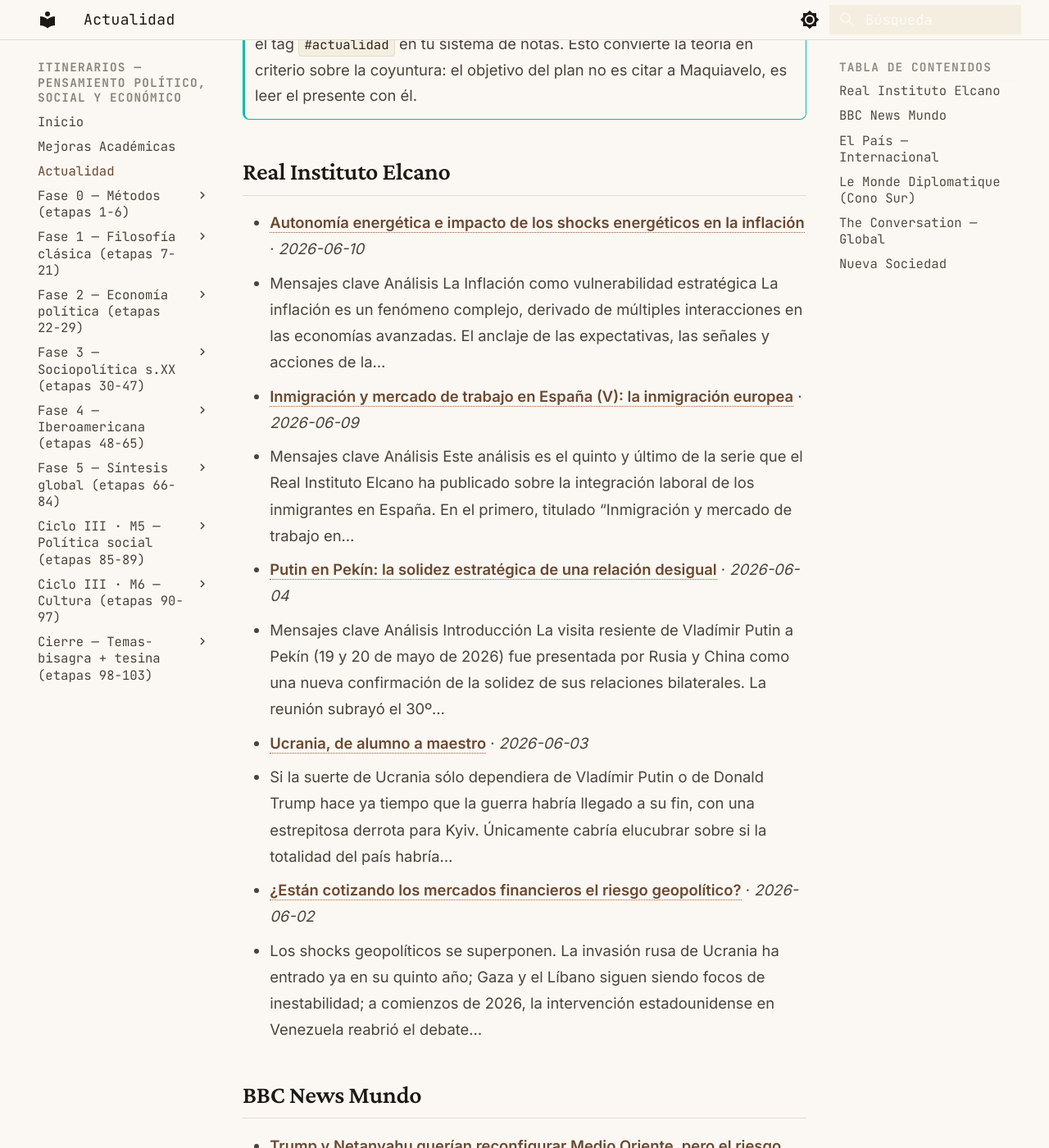
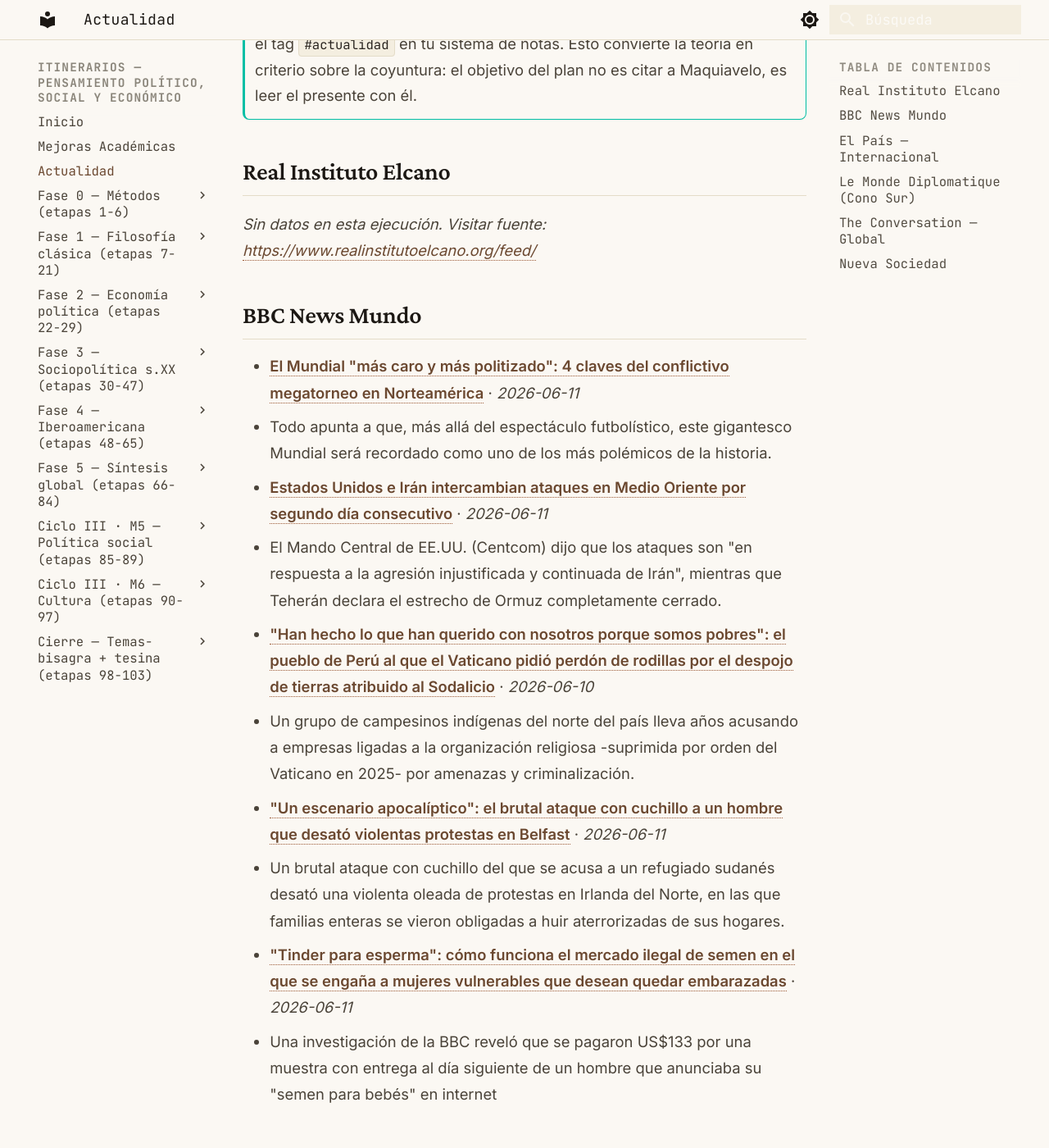
Before and after one commit to MrSpagVi/Curso, an MkDocs documentation site: the page built from docs/actualidad.md, in a window 1280 px wide and 1400 px high, scrolled down 468 px. Shown: the whole window at 82% size. Built offline with MkDocs 1.6.1 and Material for MkDocs 9.7.7, drawn with Linux system fonts in a browser that asks for light colours; some of the changed text lies outside the part shown.

Commit message:
auto: actualidad 2026-06-11

```diff
--- a/docs/actualidad.md
+++ b/docs/actualidad.md
@@ -6,45 +6,36 @@ title: Actualidad
 
 Últimos titulares de fuentes que dictan agenda en ciencia política y geopolítica. Actualizado automáticamente cada día (vía GitHub Actions).
 
-_Última actualización: 2026-06-10 09:42 UTC_
+_Última actualización: 2026-06-11 10:09 UTC_
 
 !!! tip "Ritual mensual — #actualidad"
     El último sábado de cada mes: agarrá **un** titular de los de abajo y escribí **300 palabras** aplicándole **2 autores** del último mes que leíste. ¿Qué diría cada uno? ¿En qué chocan? No resumas la noticia — usala como caso para pensar con las herramientas que venís construyendo. Guardá el texto con el tag `#actualidad` en tu sistema de notas. Esto convierte la teoría en criterio sobre la coyuntura: el objetivo del plan no es citar a Maquiavelo, es leer el presente con él.
 
 ## Real Instituto Elcano
 
-- **[Autonomía energética e impacto de los shocks energéticos en la inflación](https://www.realinstitutoelcano.org/analisis/autonomia-energetica-e-impacto-de-los-shocks-energeticos-en-la-inflacion/)** · *2026-06-10*
-  - Mensajes clave Análisis La Inflación como vulnerabilidad estratégica La inflación es un fenómeno complejo, derivado de múltiples interacciones en las economías avanzadas. El anclaje de las expectativas, las señales y acciones de la…
-- **[Inmigración y mercado de trabajo en España (V): la inmigración europea](https://www.realinstitutoelcano.org/analisis/inmigracion-y-mercado-de-trabajo-en-espana-v-la-inmigracion-europea/)** · *2026-06-09*
-  - Mensajes clave Análisis Este análisis es el quinto y último de la serie que el Real Instituto Elcano ha publicado sobre la integración laboral de los inmigrantes en España. En el primero, titulado “Inmigración y mercado de trabajo en…
-- **[Putin en Pekín: la solidez estratégica de una relación desigual](https://www.realinstitutoelcano.org/analisis/putin-en-pekin-la-solidez-estrategica-de-una-relacion-desigual/)** · *2026-06-04*
-  - Mensajes clave Análisis Introducción La visita resiente de Vladímir Putin a Pekín (19 y 20 de mayo de 2026) fue presentada por Rusia y China como una nueva confirmación de la solidez de sus relaciones bilaterales. La reunión subrayó el 30º…
-- **[Ucrania, de alumno a maestro](https://www.realinstitutoelcano.org/comentarios/ucrania-de-alumno-a-maestro/)** · *2026-06-03*
-  - Si la suerte de Ucrania sólo dependiera de Vladímir Putin o de Donald Trump hace ya tiempo que la guerra habría llegado a su fin, con una estrepitosa derrota para Kyiv. Únicamente cabría elucubrar sobre si la totalidad del país habría…
-- **[¿Están cotizando los mercados financieros el riesgo geopolítico?](https://www.realinstitutoelcano.org/comentarios/estan-cotizando-los-mercados-financieros-el-riesgo-geopolitico/)** · *2026-06-02*
-  - Los shocks geopolíticos se superponen. La invasión rusa de Ucrania ha entrado ya en su quinto año; Gaza y el Líbano siguen siendo focos de inestabilidad; a comienzos de 2026, la intervención estadounidense en Venezuela reabrió el debate…
+_Sin datos en esta ejecución. Visitar fuente: [https://www.realinstitutoelcano.org/feed/](https://www.realinstitutoelcano.org/feed/)_
 
 ## BBC News Mundo
 
-- **[Trump y Netanyahu querían reconfigurar Medio Oriente, pero el riesgo ahora es una crisis permanente](https://www.bbc.com/mundo/articles/ckg0lxe4x70o?at_medium=RSS&at_campaign=rss)** · *2026-06-10*
-  - Los líderes de Estados Unidos e Israel han perdido el control de las consecuencias tras calcular mal la guerra contra Irán, según el editor internacional de BBC News, Jeremy Bowen.
-- **[EE.UU. lanza ataques contra Irán como represalia por el derribo de un helicóptero militar](https://www.bbc.com/mundo/articles/c70y4w32y9yo?at_medium=RSS&at_campaign=rss)** · *2026-06-10*
-  - Dos miembros de la tripulación del helicóptero Apache que se estrelló en el mar fueron rescatados por un dron marítimo estadounidense.
-- **[El "arquitecto de Dios": así imaginó Gaudí la Sagrada Familia, la iglesia más alta del mundo y una maravilla de la ingeniería](https://www.bbc.com/mundo/articles/cwy0vxg3xwpo?at_medium=RSS&at_campaign=rss)** · *2026-06-09*
-  - El diseño de arcos centenarios en el que Antoni Gaudí se inspiró para la Sagrada Familia de Barcelona hace que la iglesia se eleve más alto que cualquier otra en el mundo.
-- **[Una mujer de 34 años me engañó haciéndose pasar por una adolescente de 12 con autismo](https://www.bbc.com/mundo/articles/cy525v0k7kzo?at_medium=RSS&at_campaign=rss)** · *2026-06-10*
-  - Un caso en Santa Catarina sacó a la luz una serie de incidentes que involucran a una mujer acusada de falsificación y fraude en otros estados de Brasil. "Arruinó mi salud mental y mi vida financiera", dice una de las mujeres engañadas.
-- **[Cómo es vivir en uno de los 5 países más seguros del mundo](https://www.bbc.com/mundo/articles/ckg8v287g8do?at_medium=RSS&at_campaign=rss)** · *2026-06-09*
-  - A pesar de que la paz está en retroceso en varias partes del mundo, hay ciertos territorios que no lo sienten así. Te presentamos cinco de ellos.
+- **[El Mundial "más caro y más politizado": 4 claves del conflictivo megatorneo en Norteamérica](https://www.bbc.com/mundo/articles/cd0mgg47ry3o?at_medium=RSS&at_campaign=rss)** · *2026-06-11*
+  - Todo apunta a que, más allá del espectáculo futbolístico, este gigantesco Mundial será recordado como uno de los más polémicos de la historia.
+- **[Estados Unidos e Irán intercambian ataques en Medio Oriente por segundo día consecutivo](https://www.bbc.com/mundo/articles/cx23n125658o?at_medium=RSS&at_campaign=rss)** · *2026-06-11*
+  - El Mando Central de EE.UU. (Centcom) dijo que los ataques son "en respuesta a la agresión injustificada y continuada de Irán", mientras que Teherán declara el estrecho de Ormuz completamente cerrado.
+- **["Han hecho lo que han querido con nosotros porque somos pobres": el pueblo de Perú al que el Vaticano pidió perdón de rodillas por el despojo de tierras atribuido al Sodalicio](https://www.bbc.com/mundo/articles/cvgzm2n3n70o?at_medium=RSS&at_campaign=rss)** · *2026-06-10*
+  - Un grupo de campesinos indígenas del norte del país lleva años acusando a empresas ligadas a la organización religiosa -suprimida por orden del Vaticano en 2025- por amenazas y criminalización.
+- **["Un escenario apocalíptico": el brutal ataque con cuchillo a un hombre que desató violentas protestas en Belfast](https://www.bbc.com/mundo/articles/cjwg09lpe57o?at_medium=RSS&at_campaign=rss)** · *2026-06-11*
+  - Un brutal ataque con cuchillo del que se acusa a un refugiado sudanés desató una violenta oleada de protestas en Irlanda del Norte, en las que familias enteras se vieron obligadas a huir aterrorizadas de sus hogares.
+- **["Tinder para esperma": cómo funciona el mercado ilegal de semen en el que se engaña a mujeres vulnerables que desean quedar embarazadas](https://www.bbc.com/mundo/articles/ckg8n3vxn8lo?at_medium=RSS&at_campaign=rss)** · *2026-06-11*
+  - Una investigación de la BBC reveló que se pagaron US$133 por una muestra con entrega al día siguiente de un hombre que anunciaba su "semen para bebés" en internet
 
 ## El País — Internacional
 
-- **[Estados Unidos ataca objetivos en Irán tras el derribo de un helicóptero](https://elpais.com/internacional/2026-06-09/trump-amenaza-a-iran-con-represalias-tras-el-derribo-de-un-helicoptero-y-siembra-dudas-sobre-la-tregua.html)** · *2026-06-09*
-  - Washington “debe responder, necesariamente, a este ataque”, había advertido Trump. Los dos tripulantes del Apache han sido rescatados ilesos en una operación inédita
-- **[Marruecos impone su superioridad aérea en el Sáhara para quebrar la línea sucesoria del Frente Polisario](https://elpais.com/internacional/2026-06-09/marruecos-impone-su-superioridad-aerea-en-el-sahara-para-quebrar-la-linea-sucesoria-del-frente-polisario.html)** · *2026-06-09*
-  - El ejército marroquí se ha equipado con drones israelíes y turcos para rechazar los avances saharauis por el desierto con ataques como el que ha matado a un alto dirigente
-- **[Noche de violencia en Belfast contra los inmigrantes tras un intento de decapitación: “Han forzado la huida de familias enteras”](https://elpais.com/internacional/2026-06-10/la-llamada-a-la-calma-de-los-politicos-no-logra-frenar-una-noche-de-violencia-contra-los-inmigrantes-en-belfast.html)** · *2026-06-10*
-  - Grupos de enmascarados incendiaron viviendas supuestamente de inmigrantes y quemaron autobuses, coches y contenedores
+- **[Los intercambios de fuego entre Estados Unidos e Irán abren una peligrosa nueva fase en la guerra](https://elpais.com/internacional/2026-06-11/los-intercambios-de-fuego-entre-estados-unidos-e-iran-abren-una-peligrosa-nueva-fase-en-la-guerra.html)** · *2026-06-11*
+  - Trump amenaza con una nueva ronda de ataques este jueves si Teherán no acepta sus condiciones para la paz
+- **[Belfast sufre una segunda noche de violencia contra los inmigrantes pero con focos más reducidos](https://elpais.com/internacional/2026-06-10/belfast-sufre-una-segunda-noche-de-violencia-contra-los-inmigrantes-pero-con-focos-mas-reducidos.html)** · *2026-06-10*
+  - La policía usa cañones de agua para controlar a los manifestantes
+- **[Jean-Luc Mélenchon: “La derecha ya no tiene nada que proponer salvo el miedo”](https://elpais.com/internacional/2026-06-11/jean-luc-melenchon-la-derecha-ya-no-tiene-nada-que-proponer-salvo-el-miedo.html)** · *2026-06-11*
+  - El líder del partido de extrema izquierda La Francia Insumisa, que lanzó su campaña el pasado domingo en la periferia parisina de Saint-Denis, es el único candidato claro ahora mismo a las presidenciales francesas de 2027
 - **[La UE debe parar los pies a Israel](https://elpais.com/opinion/2026-06-10/la-ue-debe-parar-los-pies-a-israel.html)** · *2026-06-10*
   - Europa no puede seguir haciendo la vista gorda ante las ilegalidades y las violaciones de derechos humanos que el Gobierno de Netanyahu comete en Palestina
 - **[Venezuela, país portátil](https://elpais.com/opinion/2026-06-09/venezuela-pais-portatil.html)** · *2026-06-09*
@@ -56,16 +47,16 @@ _Sin datos en esta ejecución. Visitar fuente: [https://www.eldiplo.org/feed/](h
 
 ## The Conversation — Global
 
-- **[Tightening NDIS eligibility will disproportionately affect women – in more ways than you’d expect](https://theconversation.com/tightening-ndis-eligibility-will-disproportionately-affect-women-in-more-ways-than-youd-expect-284936)** · *2026-06-10*
-  - Women are already less likely to access the NDIS for their disabilities than men and more likely to be carers.
-- **[RISING’s international dance highlights reveal the beauty and brutality of being human](https://theconversation.com/risings-international-dance-highlights-reveal-the-beauty-and-brutality-of-being-human-284660)** · *2026-06-10*
-  - From Belfast’s streets to the end of the world, Oona Doherty and Florentina Holzinger delivered some of the most arresting dance works in this year’s program.
-- **[Demolishing homes after climate disasters can be devastating. Here’s how we reused precious materials](https://theconversation.com/demolishing-homes-after-climate-disasters-can-be-devastating-heres-how-we-reused-precious-materials-284192)** · *2026-06-10*
-  - Although recovering and reusing house materials takes more time, there can be big social and environmental benefits.
-- **[How Silicon Valley misreads The Lord of the Rings](https://theconversation.com/how-silicon-valley-misreads-the-lord-of-the-rings-282862)** · *2026-06-10*
-  - For Tolkien, any place can become “Mordor”, when the desire to benefit others turns into the will to dominate them.
-- **[Do mandatory body cameras actually reduce police brutality?](https://theconversation.com/do-mandatory-body-cameras-actually-reduce-police-brutality-284555)** · *2026-06-10*
-  - NSW police will make body-worn cameras mandatory after recent controversies. But it may not solve the issues they face.
+- **[Supergirl: why DC comics is betting big on a hero long stuck in Superman’s shadow](https://theconversation.com/supergirl-why-dc-comics-is-betting-big-on-a-hero-long-stuck-in-supermans-shadow-284238)** · *2026-06-11*
+  - Supergirl has long struggled to emerge from the shadow of her cousin, Superman.
+- **[Why some men with prostate cancer may soon need only five radiotherapy sessions](https://theconversation.com/why-some-men-with-prostate-cancer-may-soon-need-only-five-radiotherapy-sessions-284986)** · *2026-06-11*
+  - The treatment is shorter and more convenient, but it will not suit every man with prostate cancer.
+- **[Hardening the body: the science behind martial arts conditioning](https://theconversation.com/hardening-the-body-the-science-behind-martial-arts-conditioning-282449)** · *2026-06-11*
+  - Centuries-old conditioning techniques are remaking bone, muscle and skin at a cellular level. Modern science is only just catching up.
+- **[How the US finally fell in love with soccer](https://theconversation.com/how-the-us-finally-fell-in-love-with-soccer-284984)** · *2026-06-11*
+  - Listen to football historian John Sloop trace the history of soccer in the US on The Conversation Weekly podcast.
+- **[Grattan on Friday: Albanese’s broken promises have played into Hanson’s insurgency](https://theconversation.com/grattan-on-friday-albaneses-broken-promises-have-played-into-hansons-insurgency-284306)** · *2026-06-11*
+  - The Albanese government latest budget has given fodder to those seeking to feed the disillusionment that is overtaking a growing number of Australians.
 
 ## Nueva Sociedad
 
```
